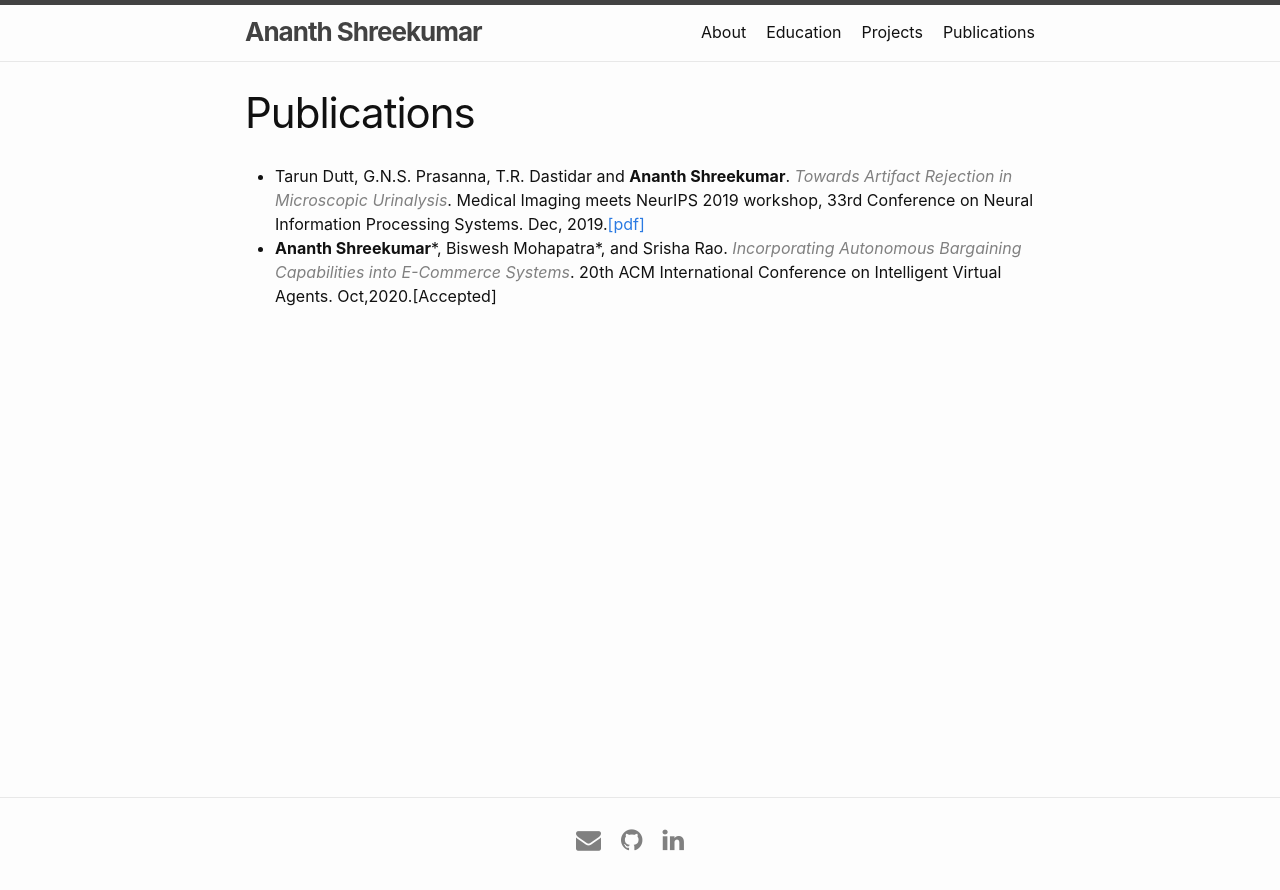
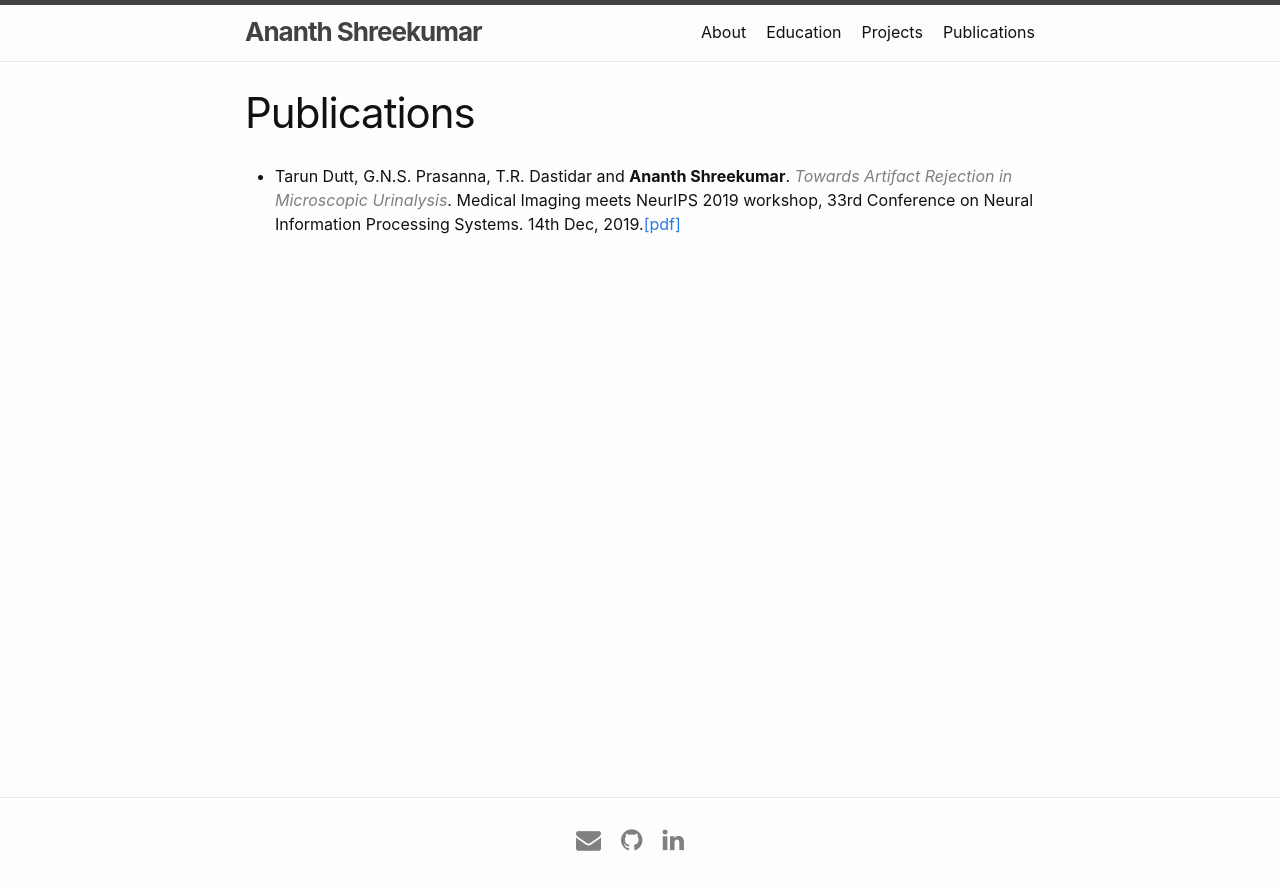
Before and after one commit to ThisWasntTaken/ThisWasntTaken.github.io, a Jekyll site: the page built from zpublications.md, in a window 1280 px wide. Shown: the top 890 px of the page. Built offline with Jekyll 4.4.1, drawn with Linux system fonts in a browser that asks for light colours.

Commit message:
Added dates to publications

```diff
--- a/zpublications.md
+++ b/zpublications.md
@@ -3,5 +3,5 @@ layout: page
 title: Publications
 permalink: /publications/
 ---
-* Tarun Dutt, G.N.S. Prasanna, T.R. Dastidar and <b>Ananth Shreekumar</b>. <i>Towards Artifact Rejection in Microscopic Urinalysis</i>. Medical Imaging meets NeurIPS 2019 workshop, 33rd Conference on Neural Information Processing Systems. Dec, 2019.<a target="_blank" rel="noopener noreferrer" href="{{ site.baseurl }}{{ site.url }}/assets/pdf/nips_openset.pdf">[pdf]</a>
-* <b>Ananth Shreekumar</b>\*, Biswesh Mohapatra\*, and Srisha Rao. <i>Incorporating Autonomous Bargaining Capabilities into E-Commerce Systems</i>. 20th ACM International Conference on Intelligent Virtual Agents. Oct,2020.[Accepted]
+* Tarun Dutt, G.N.S. Prasanna, T.R. Dastidar and <b>Ananth Shreekumar</b>. <i>Towards Artifact Rejection in Microscopic Urinalysis</i>. Medical Imaging meets NeurIPS 2019 workshop, 33rd Conference on Neural Information Processing Systems. 14th Dec, 2019.<a target="_blank" rel="noopener noreferrer" href="{{ site.baseurl }}{{ site.url }}/assets/pdf/nips_openset.pdf">[pdf]</a>
+<!-- * <b>Ananth Shreekumar</b>\*, Biswesh Mohapatra\*, and Srisha Rao. <i>Incorporating Autonomous Bargaining Capabilities into E-Commerce Systems</i>. 20th ACM International Conference on Intelligent Virtual Agents. 19th - 23rd Oct, 2020.[Accepted] -->
```
